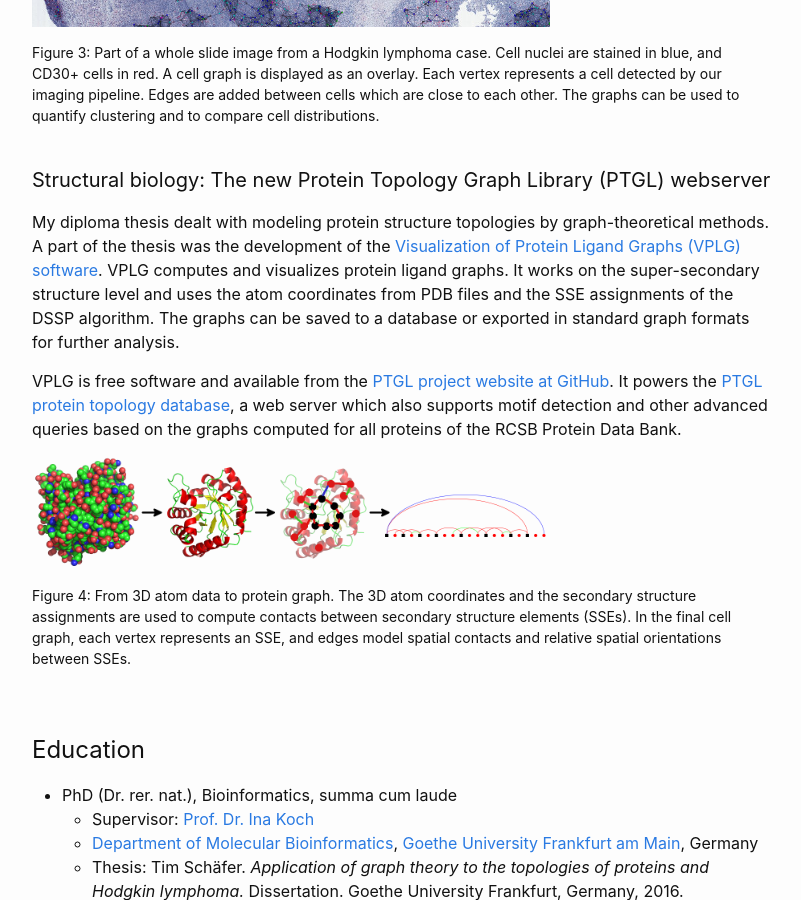
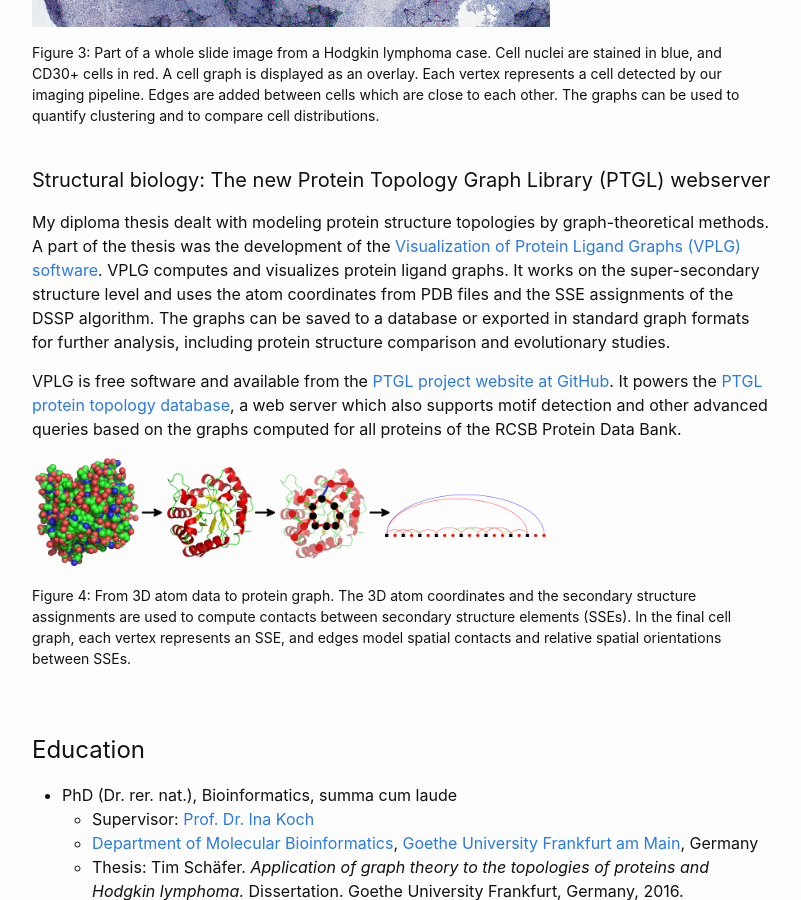
Before and after one commit to dfsp-spirit/dfsp-spirit.github.io, a Jekyll site: the page built from x020_projects.markdown, in a window 1280 px wide and 900 px high, scrolled down 2111 px. Shown: the whole window, without its empty margins (238-1039 px from the left). Built offline with Jekyll 4.4.1, drawn with Linux system fonts in a browser that asks for light colours.

Commit message:
CHG: add PTGL usage

```diff
--- a/x020_projects.markdown
+++ b/x020_projects.markdown
@@ -58,7 +58,7 @@ Figure 3: Part of a whole slide image from a Hodgkin lymphoma case. Cell nuclei
 
 #### Structural biology: The new Protein Topology Graph Library (PTGL) webserver
 
-My diploma thesis dealt with modeling protein structure topologies by graph-theoretical methods. A part of the thesis was the development of the <a href="http://www.bioinformatik.uni-frankfurt.de/tools/vplg/index.html">Visualization of Protein Ligand Graphs (VPLG) software</a>. VPLG computes and visualizes protein ligand graphs. It works on the super-secondary structure level and uses the atom coordinates from PDB files and the SSE assignments of the DSSP algorithm. The graphs can be saved to a database or exported in standard graph formats for further analysis.
+My diploma thesis dealt with modeling protein structure topologies by graph-theoretical methods. A part of the thesis was the development of the <a href="http://www.bioinformatik.uni-frankfurt.de/tools/vplg/index.html">Visualization of Protein Ligand Graphs (VPLG) software</a>. VPLG computes and visualizes protein ligand graphs. It works on the super-secondary structure level and uses the atom coordinates from PDB files and the SSE assignments of the DSSP algorithm. The graphs can be saved to a database or exported in standard graph formats for further analysis, including protein structure comparison and evolutionary studies.
 
 VPLG is free software and available from the [PTGL project website at GitHub](https://github.com/MolBIFFM/PTGLtools). It powers the [PTGL protein topology database](http://ptgl.uni-frankfurt.de), a web server which also supports motif detection and other advanced queries based on the graphs computed for all proteins of the RCSB Protein Data Bank.
 
```
